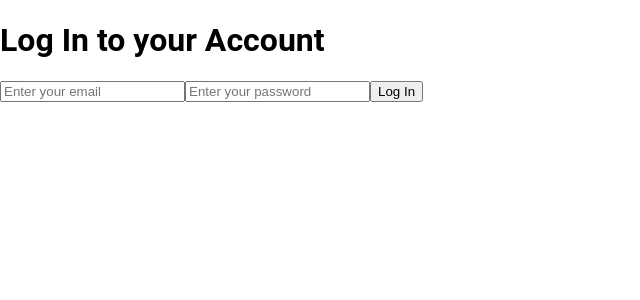
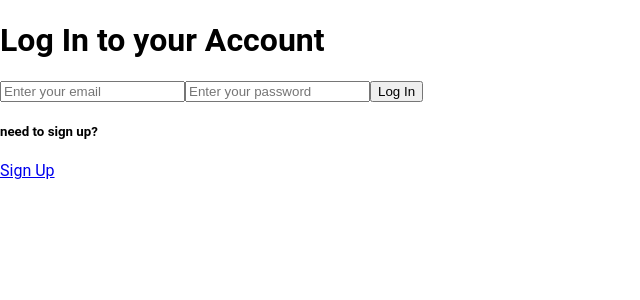
Before and after one commit to kingdayx/CardCreate, a React (Vite) app: page /logIn in a window 1280 px wide. Shown: the top 300 px of the page, without its empty margins (0-640 px from the left). Built offline with nearby package versions, Linux system fonts and the light colour scheme.

Commit message:
updated log in page

```diff
--- a/src/components/Header/Auth/SignIn.jsx
+++ b/src/components/Header/Auth/SignIn.jsx
@@ -1,6 +1,8 @@
 import React, { useState } from "react";
 import { auth } from "../../../firebase";
 import { signInWithEmailAndPassword } from "firebase/auth";
+import SignUp from "./SignUp";
+import { Link } from "react-router-dom";
 
 export default function Auth({ email, password, setEmail, setPassword }) {
   const SignIn = (e) => {
@@ -33,6 +35,10 @@ export default function Auth({ email, password, setEmail, setPassword }) {
         />
         <button type="submit"> Log In </button>
       </form>
+      <h5> need to sign up? </h5>
+      <Link to={"/signUp"} element={<SignUp />}>
+        Sign Up
+      </Link>
     </div>
   );
 }
--- a/src/components/Header/Auth/SignUp.jsx
+++ b/src/components/Header/Auth/SignUp.jsx
@@ -36,11 +36,11 @@ export default function SignUp() {
           required
         />
         <button type="submit"> Sign Up </button>
-        <h5> Already signed up? </h5>
-        <Link to={"/logIn"} element={<Auth />}>
-          Log into account
-        </Link>
       </form>
+      <h5> Already signed up? </h5>
+      <Link to={"/logIn"} element={<Auth />}>
+        Log into account
+      </Link>
     </div>
   );
 }
```
